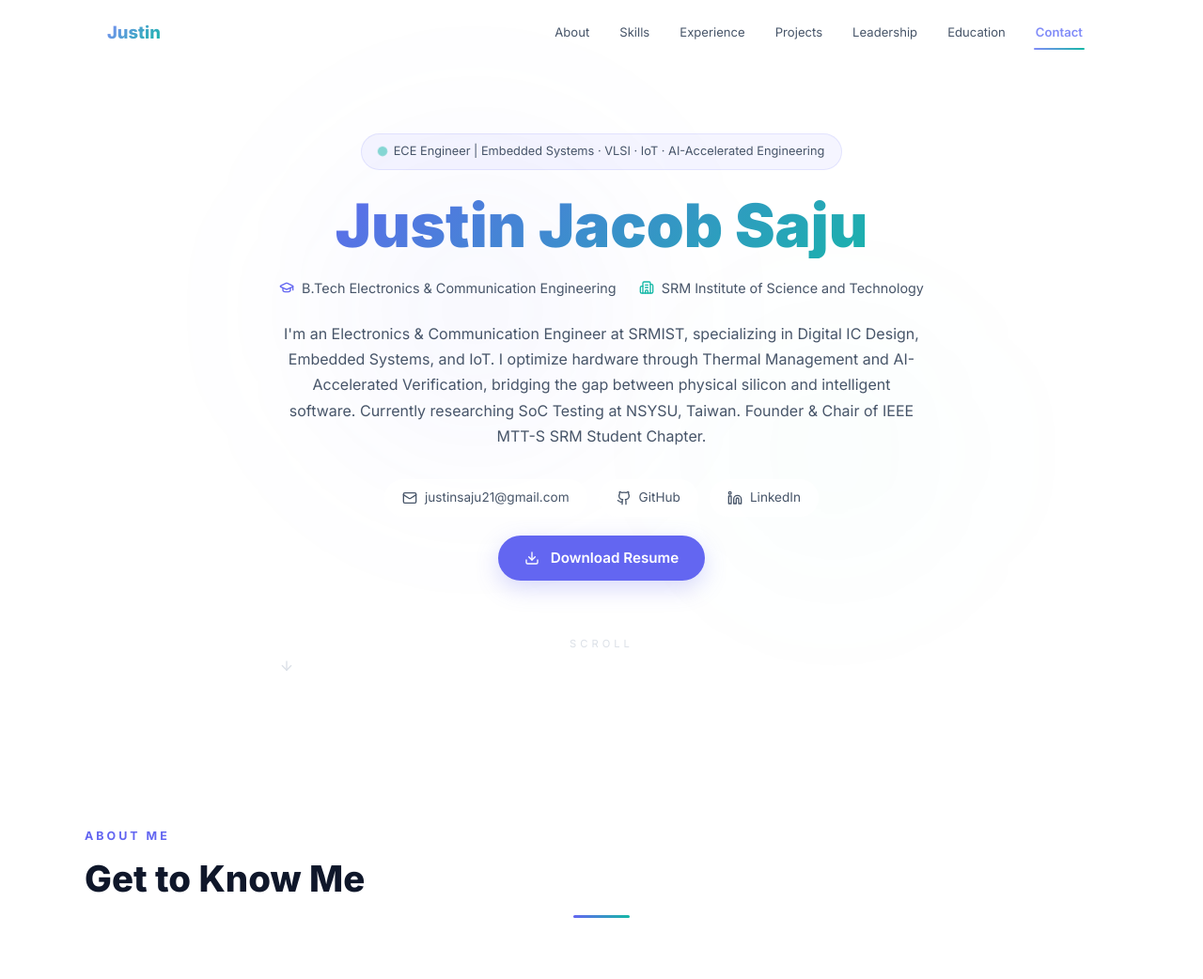
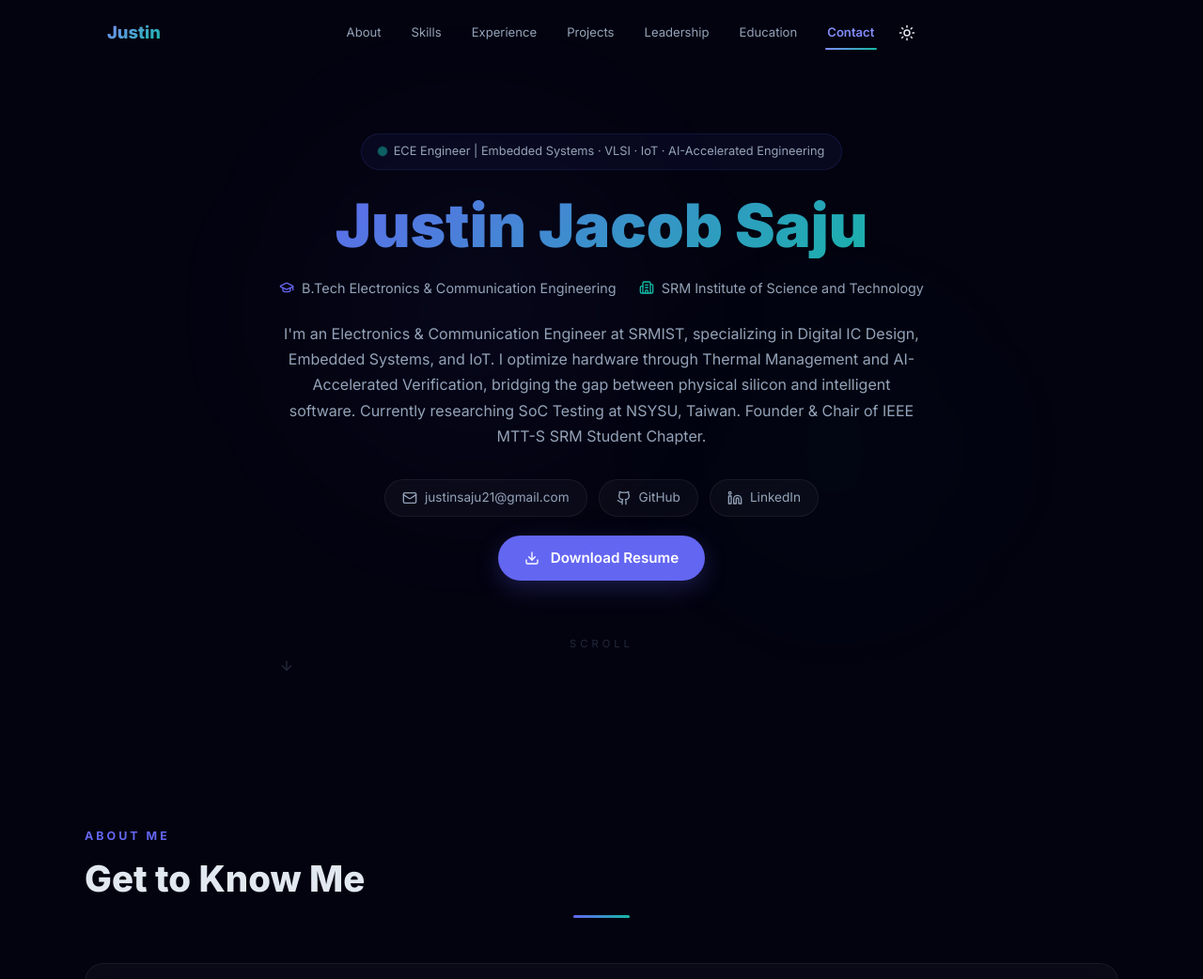
Before and after one commit to justinsaju21/portfolio_builder, a Next.js app: page /demo in a window 1280 px wide. Shown: the top 1042 px of the page at 94% size. Built offline with nearby package versions, Linux system fonts and the light colour scheme.

Commit message:
feat: implement dynamic theme presets and visitor toggle

```diff
--- a/src/app/api/auth/signup/route.ts
+++ b/src/app/api/auth/signup/route.ts
@@ -71,6 +71,7 @@
             button_style: "solid",
             container_width: "normal",
             custom_css: "",
+            color_theme: "dark",
         });
 
         if (!success) {
--- a/src/app/demo/page.tsx
+++ b/src/app/demo/page.tsx
@@ -41,6 +41,7 @@
         button_style: "solid",
         container_width: "normal",
         custom_css: "",
+        color_theme: "dark",
     },
     experiences: [
         {
--- a/src/components/portfolio/PortfolioView.tsx
+++ b/src/components/portfolio/PortfolioView.tsx
@@ -32,6 +32,8 @@
     Globe,
     Heart,
     Layers,
+    Sun,
+    Moon,
 } from "lucide-react";
 import { PortfolioData, CustomSection as CustomSectionType } from "@/lib/types";
 import ReactMarkdown from "react-markdown";
@@ -142,22 +144,75 @@
     }
 }
 
-function getCardStyle(style: string, accent: string): React.CSSProperties {
+const THEMES: Record<string, any> = {
+    light: {
+        bg: "#ffffff",
+        surface: "#f8fafc",
+        textPrimary: "#0f172a",
+        textMuted: "#475569",
+        textDim: "#94a3b8",
+        glassBg: "rgba(15, 23, 42, 0.03)",
+        glassBorder: "rgba(15, 23, 42, 0.08)",
+        cardBg: "#ffffff",
+    },
+    dark: {
+        bg: "#030310",
+        surface: "rgba(255,255,255,0.03)",
+        textPrimary: "#e2e8f0",
+        textMuted: "#94a3b8",
+        textDim: "#64748b",
+        glassBg: "rgba(255,255,255,0.03)",
+        glassBorder: "rgba(255,255,255,0.06)",
+        cardBg: "rgba(20,20,40,0.92)",
+    },
+    midnight: {
+        bg: "#020617",
+        surface: "#0f172a",
+        textPrimary: "#f8fafc",
+        textMuted: "#94a3b8",
+        textDim: "#64748b",
+        glassBg: "rgba(30, 41, 59, 0.4)",
+        glassBorder: "rgba(51, 65, 85, 0.5)",
+        cardBg: "#0f172a",
+    },
+    sunset: {
+        bg: "#1a0b1c",
+        surface: "#2d1b2e",
+        textPrimary: "#fae8ff",
+        textMuted: "#d8b4fe",
+        textDim: "#a855f7",
+        glassBg: "rgba(88, 28, 135, 0.1)",
+        glassBorder: "rgba(168, 85, 247, 0.2)",
+        cardBg: "#2d1b2e",
+    },
+    glass: {
+        bg: "linear-gradient(135deg, #0f172a 0%, #1e1b4b 100%)",
+        surface: "rgba(255,255,255,0.05)",
+        textPrimary: "#ffffff",
+        textMuted: "#cbd5e1",
+        textDim: "#94a3b8",
+        glassBg: "rgba(255,255,255,0.03)",
+        glassBorder: "rgba(255,255,255,0.1)",
+        cardBg: "rgba(255,255,255,0.02)",
+    }
+};
+
+function getCardStyle(style: string, theme: any): React.CSSProperties {
     switch (style) {
         case "solid":
             return {
-                background: "rgba(20,20,40,0.92)", border: `1px solid rgba(255,255,255,0.06)`,
+                background: theme.cardBg, border: `1px solid ${theme.glassBorder}`,
                 borderRadius: "20px", transition: "transform 0.3s ease, box-shadow 0.3s ease, border-color 0.3s ease",
             };
         case "outline":
             return {
-                background: "transparent", border: `2px solid rgba(255,255,255,0.1)`,
+                background: "transparent", border: `2px solid ${theme.glassBorder}`,
                 borderRadius: "20px", transition: "transform 0.3s ease, box-shadow 0.3s ease, border-color 0.3s ease",
             };
         default: // glass
             return {
-                background: glassBg, backdropFilter: "blur(16px)", WebkitBackdropFilter: "blur(16px)",
-                border: `1px solid ${glassBorder}`, borderRadius: "20px",
+                background: theme.glassBg, backdropFilter: "blur(16px)", WebkitBackdropFilter: "blur(16px)",
+                border: `1px solid ${theme.glassBorder}`, borderRadius: "20px",
                 transition: "transform 0.3s ease, box-shadow 0.3s ease, border-color 0.3s ease",
             };
     }
@@ -225,7 +280,11 @@
 /* ═══════════════════════════════════════════════════════════
    PORTFOLIO NAVBAR
    ═══════════════════════════════════════════════════════════ */
-function PortfolioNavbar({ data }: { data: PortfolioData }) {
+function PortfolioNavbar({ data, currentTheme, onToggleTheme }: {
+    data: PortfolioData;
+    currentTheme: string;
+    onToggleTheme: () => void;
+}) {
     const [scrolled, setScrolled] = useState(false);
     const [mobileOpen, setMobileOpen] = useState(false);
     const [activeSection, setActiveSection] = useState("");
@@ -350,9 +409,32 @@
                                 </button>
                             );
                         })}
+                        {/* Theme Toggle */}
+                        <button
+                            onClick={onToggleTheme}
+                            style={{
+                                background: "none", border: "none", cursor: "pointer",
+                                padding: "8px", color: scrolled ? fgMuted : fg,
+                                borderRadius: "8px", display: "flex", alignItems: "center", justifyContent: "center",
+                                transition: "all 0.2s ease"
+                            }}
+                            onMouseEnter={e => e.currentTarget.style.color = accent}
+                            onMouseLeave={e => e.currentTarget.style.color = scrolled ? fgMuted : fg}
+                            title="Switch Theme"
+                        >
+                            {currentTheme === "light" ? <Moon size={18} /> : <Sun size={18} />}
+                        </button>
                     </div>
 
                     {/* Mobile menu button */}
+                    <div style={{ display: "flex", alignItems: "center", gap: "8px" }}>
+                        <button
+                            onClick={onToggleTheme}
+                            style={{ background: "none", border: "none", cursor: "pointer", color: fg, padding: "8px", display: "none" }}
+                            className="mobile-theme-btn"
+                        >
+                            {currentTheme === "light" ? <Moon size={20} /> : <Sun size={20} />}
+                        </button>
                         <button
                             onClick={() => setMobileOpen(!mobileOpen)}
                             style={{ background: "none", border: "none", cursor: "pointer", color: fg, padding: "8px" }}
@@ -360,6 +442,7 @@
                         >
                             {mobileOpen ? <X size={22} /> : <Menu size={22} />}
                         </button>
+                    </div>
                 </nav>
             </motion.div>
 
@@ -404,8 +487,10 @@
             {/* Responsive CSS for mobile */}
             <style>{`
                 .mobile-menu-btn { display: none !important; }
+                .mobile-theme-btn { display: none !important; }
                 @media (max-width: 768px) {
                     .mobile-menu-btn { display: flex !important; }
+                    .mobile-theme-btn { display: flex !important; }
                     .desktop-nav-links { display: none !important; }
                 }
             `}</style>
@@ -420,9 +505,19 @@
     const { profile, experiences, projects, skills, education, leadership, customSections, sectionOrder, hiddenSections } = data;
     const profileImg = getImageUrl(profile.profile_image);
 
+    // Theme Management
+    const [currentTheme, setCurrentTheme] = useState<string>(profile.color_theme || "dark");
+    const theme = THEMES[currentTheme] || THEMES.dark;
+
+    const toggleTheme = () => {
+        const themeList = Object.keys(THEMES);
+        const nextIndex = (themeList.indexOf(currentTheme) + 1) % themeList.length;
+        setCurrentTheme(themeList[nextIndex]);
+    };
+
     const accent = profile.primary_color || "#818cf8";
     const accent2 = profile.secondary_color || "#14b8a6";
-    const cardStyle = getCardStyle(profile.card_style || "glass", accent);
+    const cardStyle = getCardStyle(profile.card_style || "glass", theme);
     const buttonStyle = getButtonStyle(profile.button_style || "solid", accent);
     const animEnabled = profile.animation_enabled !== false;
     const divider = dividerLine(accent, accent2);
@@ -432,11 +527,13 @@
     const headingFontUrl = FONT_URLS[profile.heading_font?.toLowerCase() || "inter"] || FONT_URLS.inter;
     const bodyFontUrl = FONT_URLS[profile.body_font?.toLowerCase() || "inter"] || FONT_URLS.inter;
 
-    const bg = profile.bg_color || "#030310";
-    const surface = profile.surface_color || "rgba(255,255,255,0.03)";
-    const textPrimary = profile.text_primary || "#e2e8f0";
-    const textMuted = profile.text_muted || "#94a3b8";
-    const textDim = profile.text_dim || "#64748b";
+    const bg = theme.bg;
+    const surface = theme.surface;
+    const textPrimary = theme.textPrimary;
+    const textMuted = theme.textMuted;
+    const textDim = theme.textDim;
+    const glassBgVar = theme.glassBg;
+    const glassBorderVar = theme.glassBorder;
 
     const containerMaxWidth = profile.container_width === "narrow" ? "768px" : profile.container_width === "wide" ? "1200px" : "1100px";
 
@@ -483,19 +580,21 @@
                     --foreground: ${textPrimary};
                     --foreground-muted: ${textMuted};
                     --foreground-dim: ${textDim};
+                    --glass-bg: ${glassBgVar};
+                    --glass-border: ${glassBorderVar};
                     --accent: ${accent};
                     --accent2: ${accent2};
                     --heading-font: ${headingFont};
                     --body-font: ${bodyFont};
                 }
                 h1, h2, h3, h4, .section-title, .hero-title { font-family: var(--heading-font) !important; }
-                body { font-family: var(--body-font); }
+                body { font-family: var(--body-font); background: var(--background); color: var(--foreground); }
                 .portfolio-container { max-width: ${containerMaxWidth} !important; }
                 ${profile.custom_css || ""}
                 `
             }} />
 
-            <PortfolioNavbar data={data} />
+            <PortfolioNavbar data={data} currentTheme={currentTheme} onToggleTheme={toggleTheme} />
 
             {/* ─── HERO ─── */}
             <section style={{
--- a/src/lib/google-sheets.ts
+++ b/src/lib/google-sheets.ts
@@ -113,6 +113,7 @@
             button_style: userRow.get("button_style") || "solid",
             container_width: userRow.get("container_width") || "normal",
             custom_css: userRow.get("custom_css") || "",
+            color_theme: userRow.get("color_theme") || "dark",
         };
 
         // Validate with Zod
@@ -465,6 +466,7 @@
             button_style: profile.button_style || "solid",
             container_width: profile.container_width || "normal",
             custom_css: profile.custom_css || "",
+            color_theme: profile.color_theme || "dark",
         });
 
         return true;
--- a/src/lib/types.ts
+++ b/src/lib/types.ts
@@ -37,6 +37,7 @@
     button_style: z.enum(["solid", "outline", "ghost"]).default("solid"),
     container_width: z.enum(["narrow", "normal", "wide"]).default("normal"),
     custom_css: z.string().default(""),
+    color_theme: z.enum(["light", "dark", "midnight", "glass", "sunset"]).default("dark"),
 });
 
 export const ExperienceSchema = z.object({
```
Lines whose indentation alone changed are shown as unchanged.
